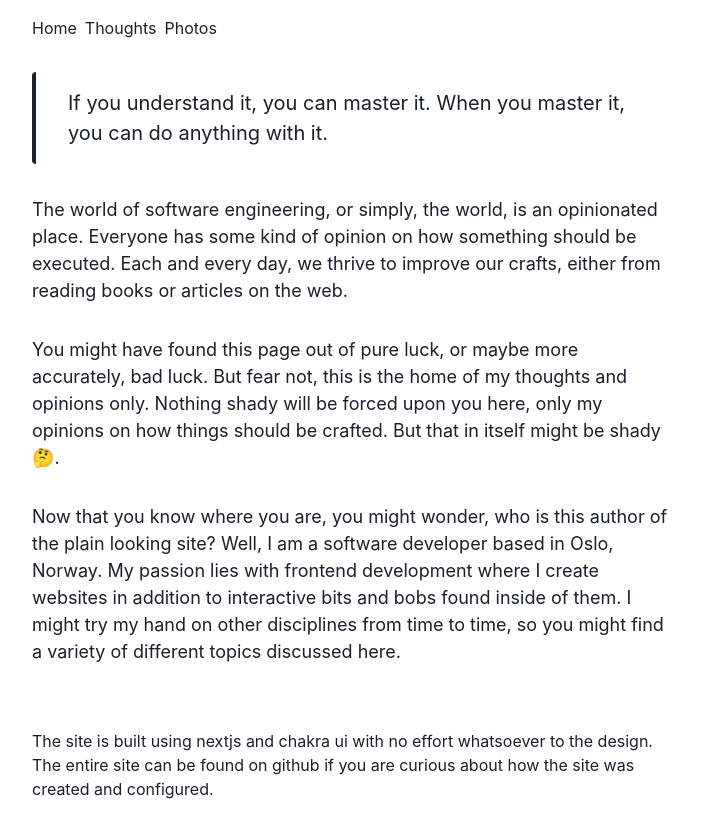
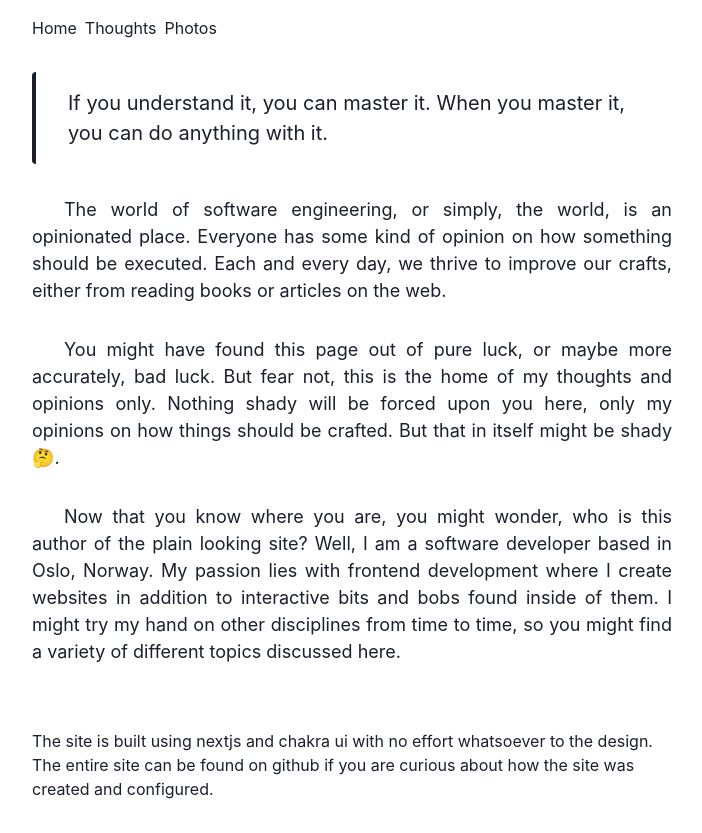
Before and after one commit to LitenApe/blog, a Next.js app: page / in a window 1280 px wide. Shown: the whole page, without its empty margins (128-830 px from the left). Built offline with nearby package versions, Linux system fonts and the light colour scheme.

Commit message:
feat: add text indentation

```diff
--- a/components/Post.tsx
+++ b/components/Post.tsx
@@ -13,6 +13,7 @@ export function Post(props: Page) {
     <Box
       as="article"
       p={4}
+      px={8}
       border="solid"
       borderWidth="thin"
       borderRadius="sm"
@@ -29,7 +30,7 @@ export function Post(props: Page) {
           {frontmatter.title}
         </Link>
       </header>
-      <Paragraph mb={0} mt={2}>
+      <Paragraph mb={0} mt={2} style={{}}>
         {frontmatter.excerpt}
       </Paragraph>
       <Text
--- a/components/layout/Paragraph.tsx
+++ b/components/layout/Paragraph.tsx
@@ -5,7 +5,13 @@ import { PropsWithChildren } from 'react';
 export function Paragraph(props: PropsWithChildren<TextProps>) {
   const { children, ...rest } = props;
   return (
-    <Text fontSize="lg" my={8} {...rest}>
+    <Text
+      fontSize="lg"
+      my={8}
+      textAlign="justify"
+      style={{ textIndent: '2rem' }}
+      {...rest}
+    >
       {children}
     </Text>
   );
```
